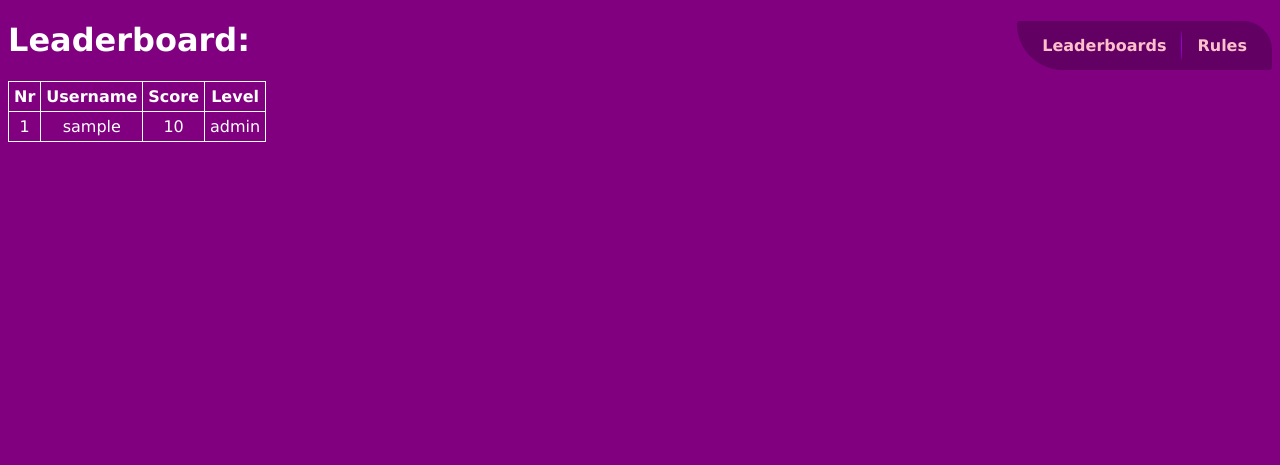
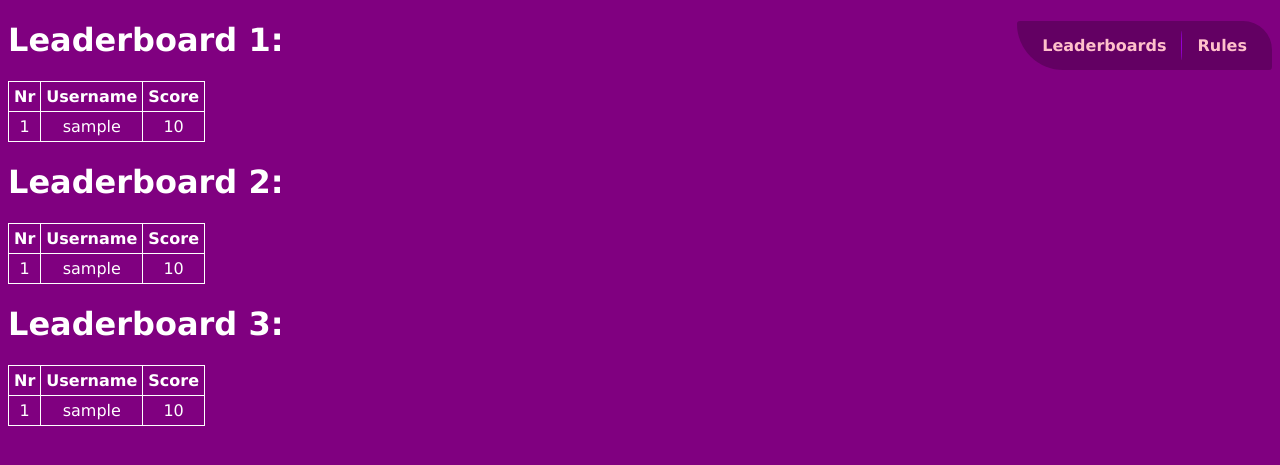
Before and after one commit to Zirdgal/prakse-game, a FastAPI app: template api/templates/leaderboard.html in a window 1280 px wide. Shown: the top 465 px of the page. Run offline with FastAPI, Linux system fonts and the light colour scheme; the template is opened without the code that fills it: most values are stand-ins (such as "Sample title", 1, 10 or a date in 2020).

Commit message:
leaderboard for each individual song

```diff
--- a/api/gameData.json
+++ b/api/gameData.json
@@ -1,3 +1,3 @@
 {
-    "selectedTrack": 1
+    "selectedTrack": 3
 }
--- a/api/main.py
+++ b/api/main.py
@@ -28,16 +28,15 @@ def add_score(item: Score):
 
 # top 10 scores
 @app.get("/scores/top")
-def top():
+def top(levelID: int):
     with get_connection() as conn:
         rows = conn.execute(
-            "SELECT username, score, level FROM scores "
-            "ORDER BY score DESC LIMIT 10").fetchall()
-    return [{"username": p, "score": s, "level": l} for p, s, l in rows]
+            "SELECT username, score FROM scores WHERE level = ? ORDER BY score DESC LIMIT 10", (levelID,)).fetchall()
+    return [{"username": p, "score": s} for p, s in rows]
 
 @app.get("/")
 def leaderboard(request: Request):
-    return templates.TemplateResponse(request, "leaderboard.html", {"scores": top()})
+    return templates.TemplateResponse(request, "leaderboard.html", {"scores1": top(1), "scores2": top(2), "scores3": top(3)})
 
 # rules page
 @app.get("/rules")
--- a/api/templates/leaderboard.html
+++ b/api/templates/leaderboard.html
@@ -4,21 +4,53 @@
 {% block content %}
 <body>
 
-    <h1>Leaderboard:</h1>
+    <h1>Leaderboard 1:</h1>
 
     <table>
         <tr>
             <th>Nr</th>
             <th>Username</th>
             <th>Score</th>
-            <th>Level</th>
         </tr>
-        {% for s in scores %}
+        {% for s in scores1 %}
         <tr>
             <td>{{ loop.index }}</td>
             <td>{{ s.username}}</td>
             <td>{{ s.score}}</td>
-            <td>{{ s.level}}</td>
+        </tr>
+        {% endfor %}
+    </table>
+
+    <h1>Leaderboard 2:</h1>
+
+    <table>
+        <tr>
+            <th>Nr</th>
+            <th>Username</th>
+            <th>Score</th>
+        </tr>
+        {% for s in scores2 %}
+        <tr>
+            <td>{{ loop.index }}</td>
+            <td>{{ s.username}}</td>
+            <td>{{ s.score}}</td>
+        </tr>
+        {% endfor %}
+    </table>
+
+    <h1>Leaderboard 3:</h1>
+
+    <table>
+        <tr>
+            <th>Nr</th>
+            <th>Username</th>
+            <th>Score</th>
+        </tr>
+        {% for s in scores3 %}
+        <tr>
+            <td>{{ loop.index }}</td>
+            <td>{{ s.username}}</td>
+            <td>{{ s.score}}</td>
         </tr>
         {% endfor %}
     </table>
```
